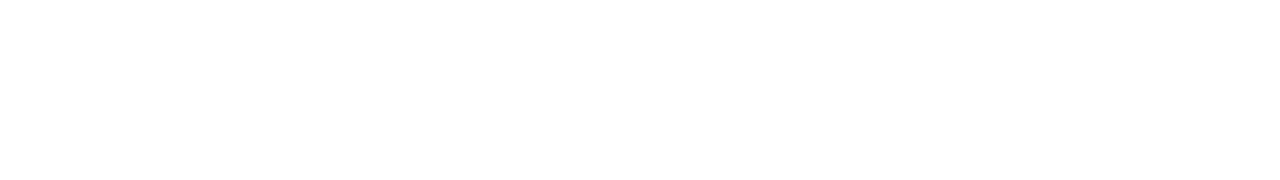
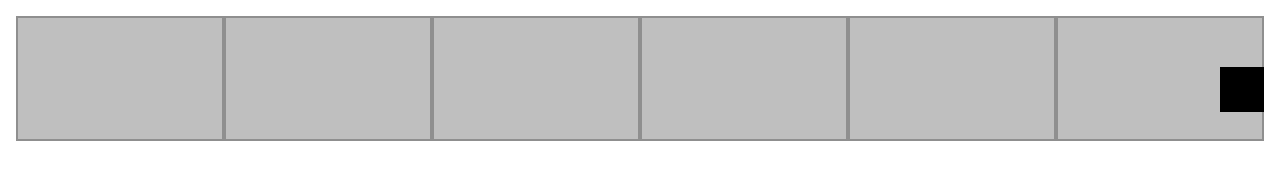
Before and after one commit to perfectwebteam/vanillaSwiper, a plain HTML site: page index.html in a window 1280 px wide. Drawn offline with Linux system fonts and the light colour scheme.

Commit message:
Onload calculation and add demo CSS

```diff
--- a/index.html
+++ b/index.html
@@ -6,6 +6,7 @@
     <meta name="viewport" content="width=device-width, initial-scale=1.0">
     <title>Swiper</title>
     <link rel="stylesheet" href="css/swiper.css">
+    <link rel="stylesheet" href="css/demo.css">
 </head>
 <body>
 
--- /dev/null
+++ b/scss/demo.scss
@@ -0,0 +1,31 @@
+* {
+  box-sizing: border-box;
+}
+
+body {
+  margin: 0;
+  padding: 16px;
+}
+
+.inner {
+  background: rgba(black, 0.25);
+  outline: 2px solid rgba(black, 0.25);
+  outline-offset: -2px;
+  padding: 10px;
+}
+
+.inner:before {
+  display: block;
+  content: " ";
+  padding-top: 56%;
+}
+
+@media (min-width: 1200px) {
+  .items {
+    margin-bottom: 20px;
+  }
+  .item {
+    float: left;
+    width: calc(100% / 6);
+  }
+}
```
Also changed, not shown: css/demo.css (added), swiper.js, 1 other file.
